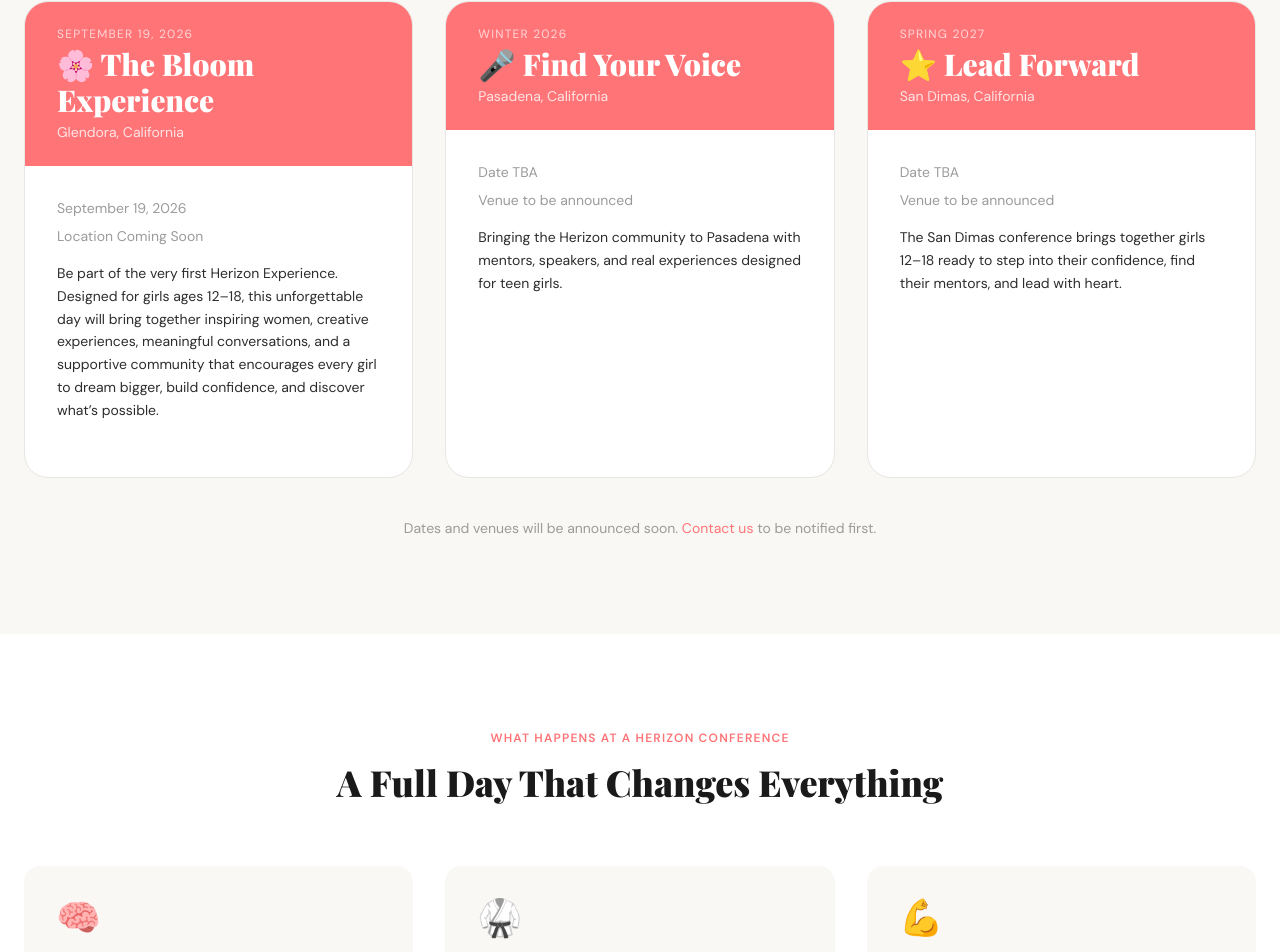
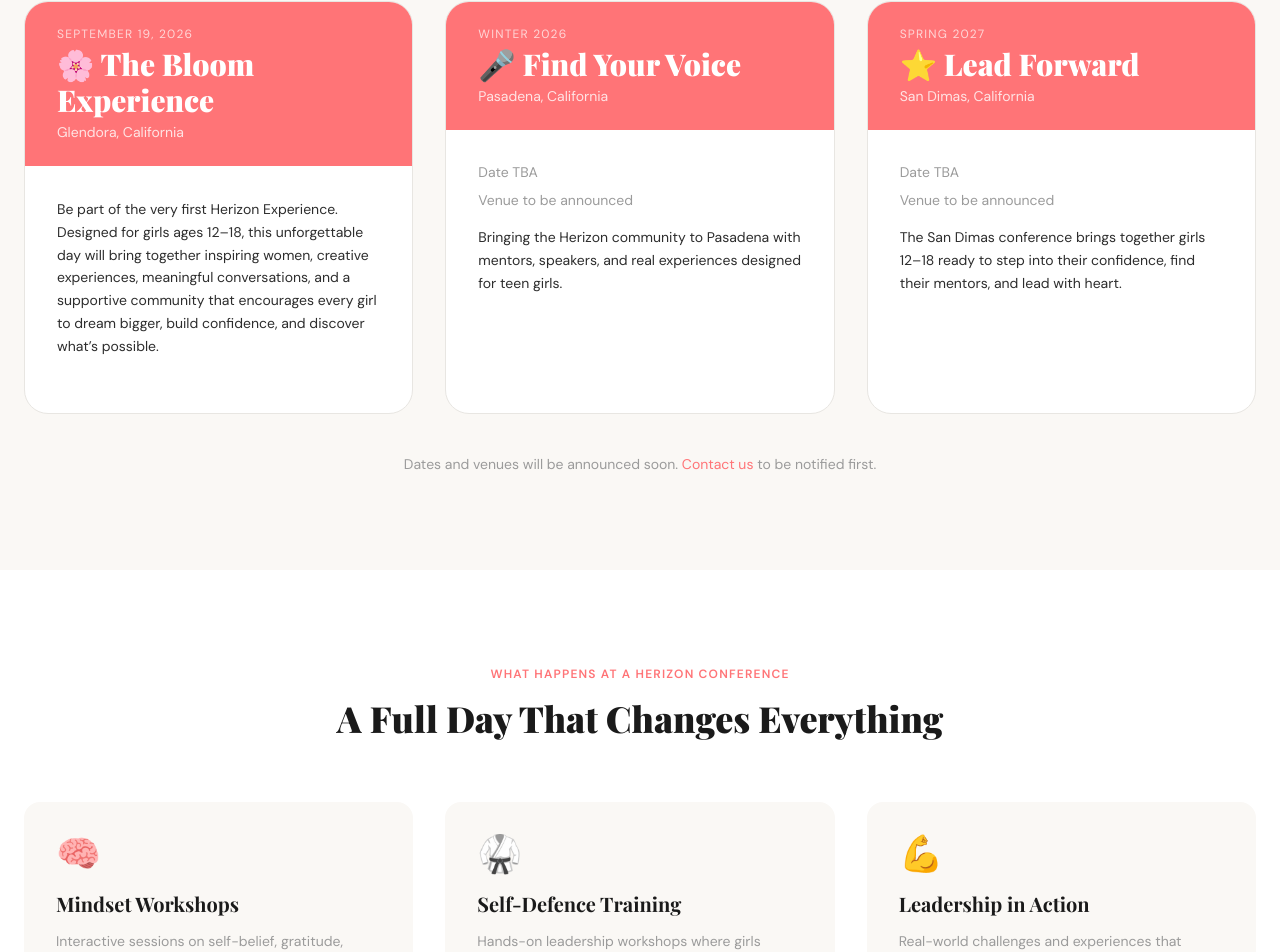
Before and after one commit to flourishprosper/herizonsociety-website, a Next.js app: page /events in a window 1280 px wide. Shown: the part 1080-2032 px from the top of the page. Built offline with nearby package versions, Linux system fonts and the light colour scheme; a web font is replaced by a local one.

Commit message:
events: hide date/venue from Glendora card

```diff
--- a/src/app/events/page.tsx
+++ b/src/app/events/page.tsx
@@ -13,8 +13,8 @@ const upcomingEvents = [
     city: "🌸 The Bloom Experience",
     state: "Glendora, California",
     date: "September 19, 2026",
-    fullDate: "September 19, 2026",
-    venue: "Location Coming Soon",
+    fullDate: "",
+    venue: "",
     description:
       "Be part of the very first Herizon Experience. Designed for girls ages 12–18, this unforgettable day will bring together inspiring women, creative experiences, meaningful conversations, and a supportive community that encourages every girl to dream bigger, build confidence, and discover what’s possible.",
     status: "coming-soon",
@@ -136,8 +136,8 @@ export default function EventsPage() {
                   <p className="text-white/80 text-sm mt-1">{event.state}</p>
                 </div>
                 <div className="p-8">
-                  <p className="text-[#9B9B9B] text-sm mb-2">{event.fullDate}</p>
-                  <p className="text-[#9B9B9B] text-sm mb-4">{event.venue}</p>
+                  {event.fullDate && <p className="text-[#9B9B9B] text-sm mb-2">{event.fullDate}</p>}
+                  {event.venue && <p className="text-[#9B9B9B] text-sm mb-4">{event.venue}</p>}
                   <p className="text-[#2D2D2D] text-sm leading-relaxed mb-6">
                     {event.description}
                   </p>
```
